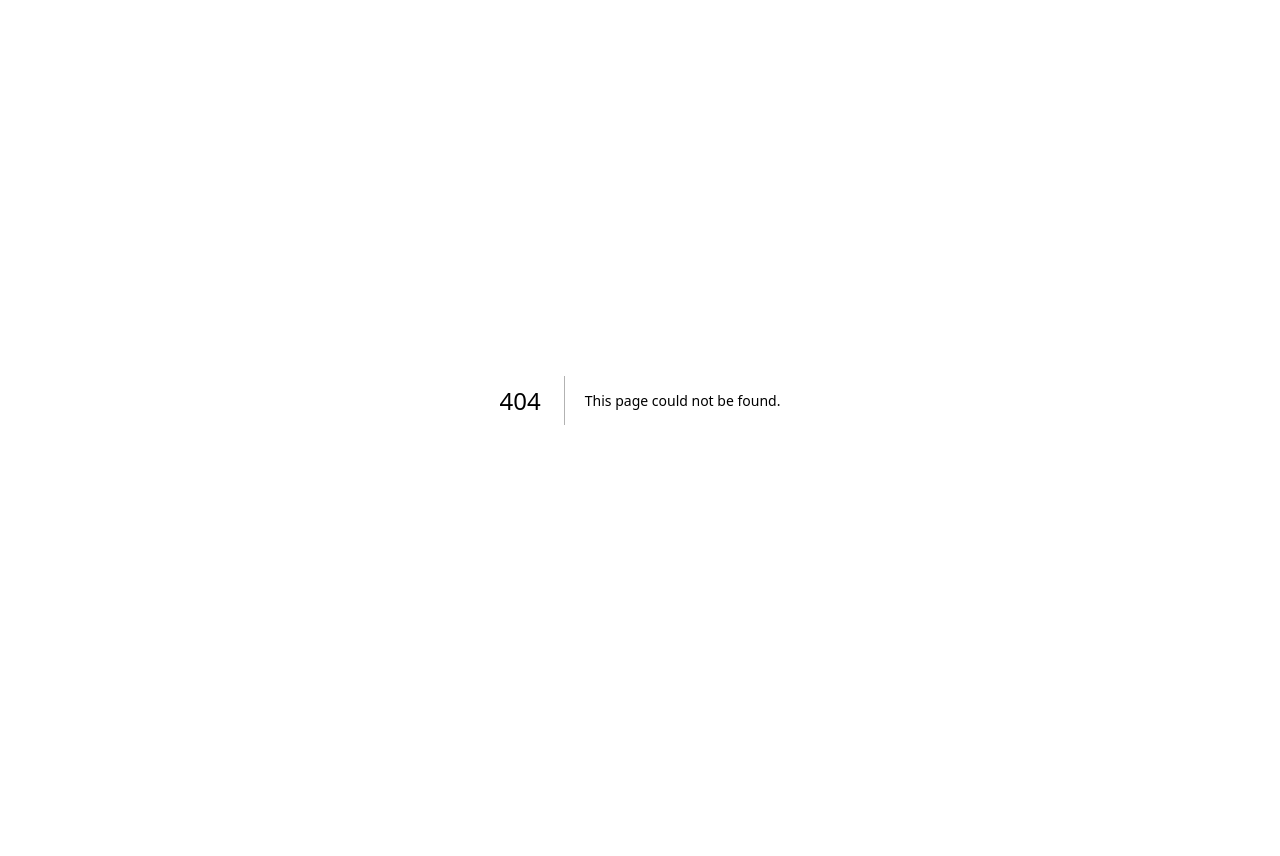
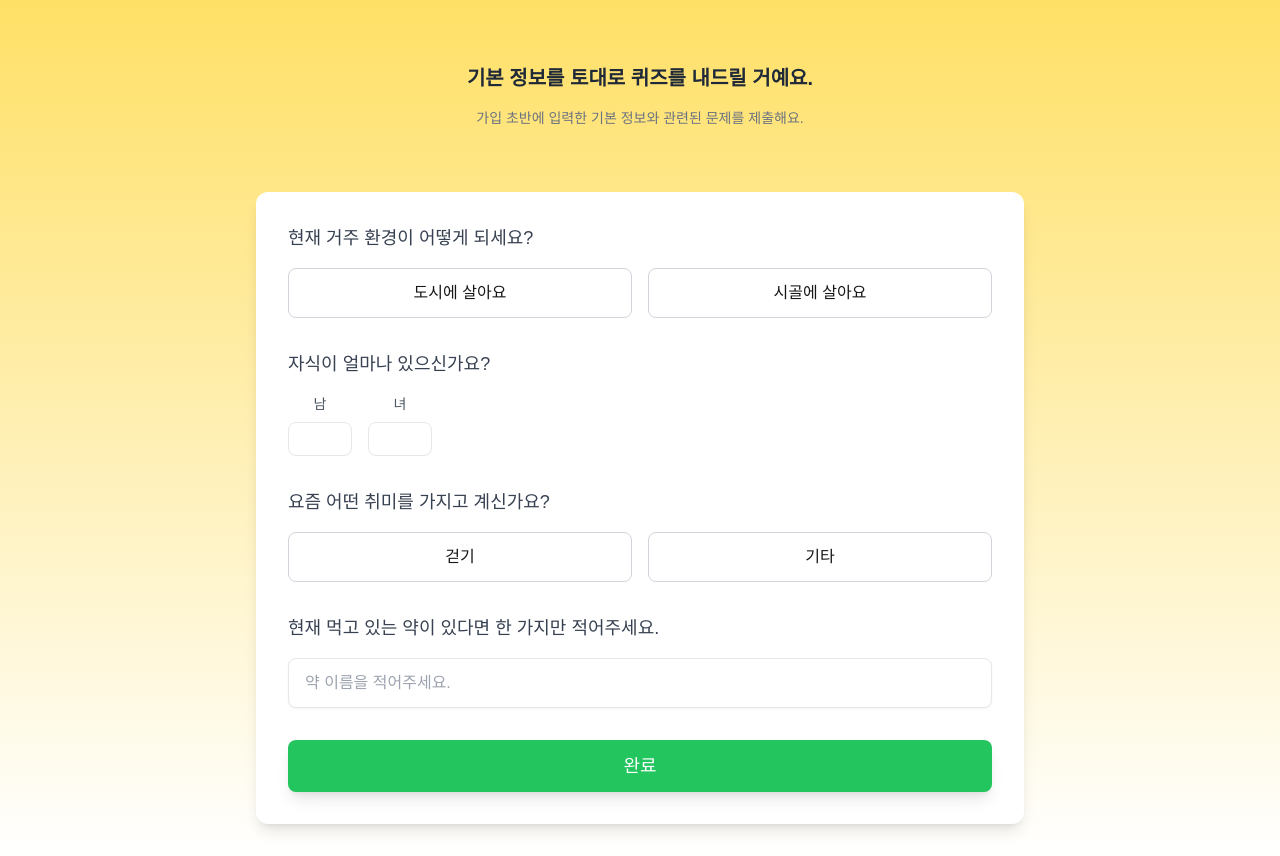
Before and after one commit to GDGoc-Hackathon-24/FE, a Next.js app in the folder gdg-hackathon/: page /auth/senior/signup3 in a window 1280 px wide. Before the commit this address had no page. Before the commit the page ends 800 px from the top, so only its background shows below. Built offline with nearby package versions, Linux system fonts and the light colour scheme.

Commit message:
feat: 회원가입 페이지 구현 (2 / 2)

```diff
--- a/gdg-hackathon/src/app/auth/senior/signup2/page.tsx
+++ b/gdg-hackathon/src/app/auth/senior/signup2/page.tsx
@@ -1,12 +1,18 @@
 "use client";
 
+import { useRouter } from "next/navigation";
 import { useEffect, useState } from "react";
 
 export default function SignUpPage() {
-  const [formData, setFormData] = useState({
+    const [selectedProfile, setSelectedProfile] = useState<string | null>(null);
+    const router = useRouter();
+
+
+    const [formData, setFormData] = useState({
     name: "",
     phone: "",
     gender: "",
+    image: selectedProfile
   });
 
   useEffect(() => {
@@ -16,7 +22,14 @@ export default function SignUpPage() {
     }
   }, []);
 
-  const [selectedProfile, setSelectedProfile] = useState<string | null>(null);
+  useEffect(() => {
+    if (selectedProfile) {
+      setFormData((prev) => ({
+        ...prev,
+        image: selectedProfile,
+      }));
+    }
+  }, [selectedProfile]);
 
   const profiles = [
     { id: "1", label: "프로필 1" },
@@ -28,12 +41,16 @@ export default function SignUpPage() {
   const handleSubmit = (e: React.FormEvent) => {
     e.preventDefault();
     if (selectedProfile) {
-      console.log("선택된 프로필:", selectedProfile);
+        localStorage.setItem("signupData", JSON.stringify(formData));
+        console.log("선택된 프로필:", selectedProfile);
+        router.push("/auth/senior/signup3");
       // 다음 페이지로 이동하거나 상태 전송 로직 추가
     } else {
       alert("프로필을 선택해주세요!");
     }
   };
+
+
 
   return (
     <div className="flex items-center justify-center bg-yellow-50">
--- /dev/null
+++ b/gdg-hackathon/src/app/auth/senior/signup3/page.tsx
@@ -0,0 +1,184 @@
+"use client";
+
+import { useEffect, useState } from "react";
+
+export default function QuizPage() {
+  const [previousData, setPreviousData] = useState<any>(null); // 이전 데이터
+  const [answers, setAnswers] = useState({
+    environment: "",
+    childrenMale: "",
+    childrenFemale: "",
+    hobby: "",
+    medicine: "",
+  });
+
+  // localStorage에서 이전 데이터 가져오기
+  useEffect(() => {
+    const storedData = localStorage.getItem("signupData");
+    if (storedData) {
+      setPreviousData(JSON.parse(storedData));
+    }
+  }, []);
+
+  const handleAnswerChange = (question: string, value: string) => {
+    setAnswers((prev) => ({ ...prev, [question]: value }));
+  };
+
+  const handleSubmit = (e: React.FormEvent) => {
+    e.preventDefault();
+    const fullData = {
+      ...previousData,
+      ...answers,
+    };
+
+    console.log("최종 제출 데이터:", fullData);
+
+    // 서버로 데이터 전송
+    fetch("/api/submit", {
+      method: "POST",
+      headers: { "Content-Type": "application/json" },
+      body: JSON.stringify(fullData),
+    });
+  };
+
+  return (
+    <>
+    <h1 className="text-center text-xl font-bold text-gray-800 mb-4 mt-16">
+    기본 정보를 토대로 퀴즈를 내드릴 거예요.
+  </h1>
+  <p className="text-center text-sm text-gray-500 mb-8">
+    가입 초반에 입력한 기본 정보와 관련된 문제를 제출해요.
+  </p>
+
+    <div className="w-full max-w-3xl bg-white rounded-xl shadow-lg p-8 space-y-8 mt-8 mb-8">
+      {/* 제목 */}
+
+
+      <form onSubmit={handleSubmit} className="space-y-8">
+        {/* 첫 번째 질문 */}
+        <QuestionCard
+          title="현재 거주 환경이 어떻게 되세요?"
+          options={[
+            { label: "도시에 살아요", value: "도시" },
+            { label: "시골에 살아요", value: "시골" },
+          ]}
+          selected={answers.environment}
+          onChange={(value) => handleAnswerChange("environment", value)}
+        />
+
+        {/* 두 번째 질문 */}
+        <div>
+          <h2 className="text-lg font-medium text-gray-700 mb-4">
+            자식이 얼마나 있으신가요?
+          </h2>
+          <div className="flex space-x-4">
+            <div className="flex flex-col items-center space-y-2">
+              <label htmlFor="childrenMale" className="text-sm text-gray-600">
+                남
+              </label>
+              <input
+                id="childrenMale"
+                type="number"
+                min="0"
+                value={answers.childrenMale}
+                onChange={(e) =>
+                  handleAnswerChange("childrenMale", e.target.value)
+                }
+                className="w-16 px-2 py-1 border rounded-lg text-center focus:outline-none focus:ring-green-500 focus:border-green-500"
+              />
+            </div>
+            <div className="flex flex-col items-center space-y-2">
+              <label htmlFor="childrenFemale" className="text-sm text-gray-600">
+                녀
+              </label>
+              <input
+                id="childrenFemale"
+                type="number"
+                min="0"
+                value={answers.childrenFemale}
+                onChange={(e) =>
+                  handleAnswerChange("childrenFemale", e.target.value)
+                }
+                className="w-16 px-2 py-1 border rounded-lg text-center focus:outline-none focus:ring-green-500 focus:border-green-500"
+              />
+            </div>
+          </div>
+        </div>
+
+        {/* 세 번째 질문 */}
+        <QuestionCard
+          title="요즘 어떤 취미를 가지고 계신가요?"
+          options={[
+            { label: "걷기", value: "걷기" },
+            { label: "기타", value: "기타" },
+          ]}
+          selected={answers.hobby}
+          onChange={(value) => handleAnswerChange("hobby", value)}
+        />
+
+        {/* 네 번째 질문 */}
+        <TextQuestionCard
+          title="현재 먹고 있는 약이 있다면 한 가지만 적어주세요."
+          value={answers.medicine}
+          onChange={(value) => handleAnswerChange("medicine", value)}
+        />
+
+        {/* 완료 버튼 */}
+        <button
+          type="submit"
+          className="w-full bg-green-500 text-white py-3 rounded-lg shadow-lg text-lg hover:bg-green-600 focus:outline-none focus:ring-2 focus:ring-green-500"
+        >
+          완료
+        </button>
+      </form>
+    </div>
+    </>
+  );
+}
+
+type QuestionCardProps = {
+  title: string;
+  options: { label: string; value: string }[];
+  selected: string;
+  onChange: (value: string) => void;
+};
+
+const QuestionCard = ({ title, options, selected, onChange }: QuestionCardProps) => (
+  <div>
+    <h2 className="text-lg font-medium text-gray-700 mb-4">{title}</h2>
+    <div className="flex space-x-4">
+      {options.map((option) => (
+        <button
+          key={option.value}
+          type="button"
+          className={`flex-1 py-3 px-4 border rounded-lg text-center ${
+            selected === option.value ? "bg-green-100 border-green-500" : "bg-white border-gray-300"
+          } hover:bg-gray-100`}
+          onClick={() => onChange(option.value)}
+        >
+          {option.label}
+        </button>
+      ))}
+    </div>
+  </div>
+);
+
+type TextQuestionCardProps = {
+  title: string;
+  value: string;
+  onChange: (value: string) => void;
+};
+
+const TextQuestionCard = ({ title, value, onChange }: TextQuestionCardProps) => (
+  <div>
+    <h2 className="text-lg font-medium text-gray-700 mb-4">{title}</h2>
+    <input
+      type="text"
+      value={value}
+      onChange={(e) => onChange(e.target.value)}
+      className="w-full px-4 py-3 border rounded-lg shadow-sm focus:outline-none focus:ring-green-500 focus:border-green-500"
+      placeholder="약 이름을 적어주세요."
+    />
+  </div>
+
+);
```
